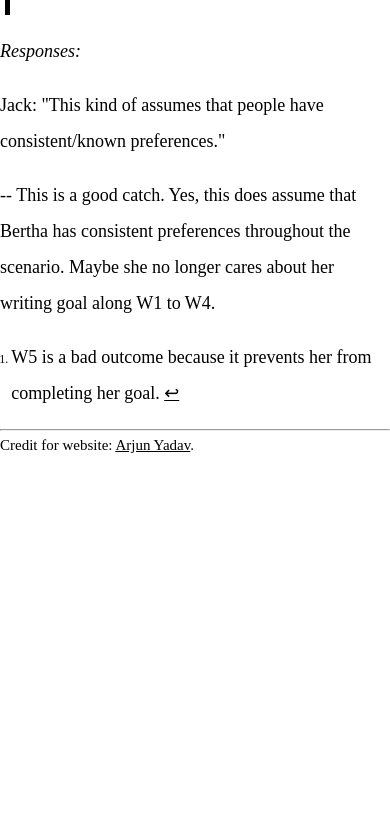
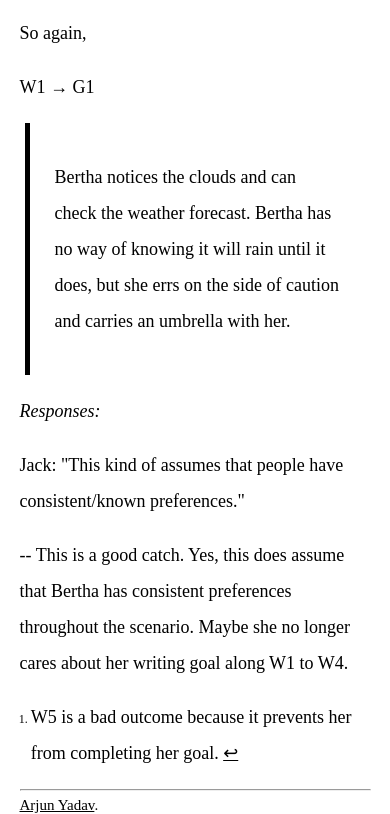
Before and after one commit to aryangauravyadav/y1d2, a plain HTML site: page index.html in a window 390 px wide. Shown: the part 5158-5972 px from the top of the page. Before the commit the page ends 5612 px from the top, so only its background shows below. Drawn offline with Linux system fonts and the light colour scheme.

Commit message:
fixed responsiveness

```diff
--- a/index.html
+++ b/index.html
@@ -1,5 +1,9 @@
-<html>
+<!DOCTYPE html>
+<html lang="en">
   <head>
+    <meta charset="UTF-8" />
+    <meta http-equiv="X-UA-Compatible" content="IE=edge" />
+    <meta name="viewport" content="width=device-width, initial-scale=1.0" />
     <title>Gaurav Yadav</title>
     <link
       rel="shortcut icon"
@@ -190,7 +194,5 @@
     </div>
     <hr />
   </body>
-  <footer>
-    Credit for website: <a href="https://arjunyadav.net">Arjun Yadav</a>.
-  </footer>
+  <footer><a href="https://arjunyadav.net">Arjun Yadav</a>.</footer>
 </html>
--- a/styles.css
+++ b/styles.css
@@ -83,3 +83,9 @@ ol {
 footer {
   font-size: 15px;
 }
+
+@media (max-width: 684px) {
+  body {
+    max-width: 90%;
+  }
+}
```
